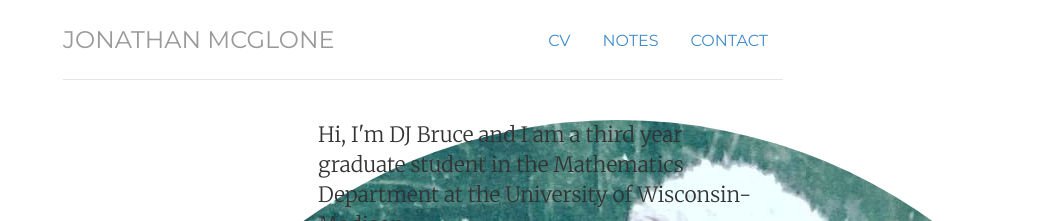
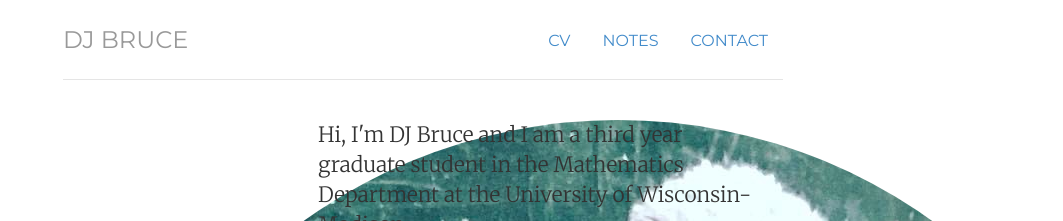
Before and after one commit to julietteBruce/old-homepage, a Jekyll site: the page built from index.html, in a window 1280 px wide. Shown: the top 221 px of the page, without its empty margins (217-1280 px from the left). Built offline with Jekyll 4.4.1, drawn with Linux system fonts in a browser that asks for light colours.

Commit message:
Deleted CM Name and Updated Head and Header

```diff
--- a/CNAME
+++ /dev/null
@@ -1 +0,0 @@
-jmcglone.com
--- a/_includes/head.html
+++ b/_includes/head.html
@@ -2,11 +2,11 @@
 	<meta charset="utf-8">
 	<meta name="viewport" width="device-width, initial-scale=1.0">
 	<meta name="description" content="{{ page.description }}">
-	<meta name="author" content="Jonathan McGlone">
+	<meta name="author" content="DJ Bruce">
 	<!-- favicon
 	<link rel="shortcut icon" href="/img/ico/favicon.png">
 	-->
-	<title>{{ page.title }} | Jonathan McGlone | Librarian, Front-End Developer, Digital Publisher, Project Manager, Music Enthusiast, Web Noodler.</title>
+	<title>{{ page.title }} | DJ Bruce | Grad Student</title>
 	<!-- styles -->
 	<link href="/css/bootstrap.css" rel="stylesheet">
 	<link href="/css/jumbotron-narrow.css" rel="stylesheet">
@@ -18,5 +18,5 @@
   <script src="../../assets/js/respond.min.js"></script>
 	<![endif]-->
 	<!-- google analytics - i will not share this data with google -->
-	{% include analytics.html %}
+	<!-- {% include analytics.html %}	 -->
 </head>
--- a/_includes/header.html
+++ b/_includes/header.html
@@ -5,5 +5,5 @@
 		<li class="{{ page.notes }}"><a href="/notes" title="Notes">Notes</a></li>
 		<li class="{{ page.contact }}"><a href="/contact" title="Contact">Contact</a></li>
 	</ul>
-	<h3 class="text-muted"><a href="/">Jonathan McGlone</a></h3>
+	<h3 class="text-muted"><a href="/">DJ Bruce</a></h3>
 </div> <!-- /header -->
```
